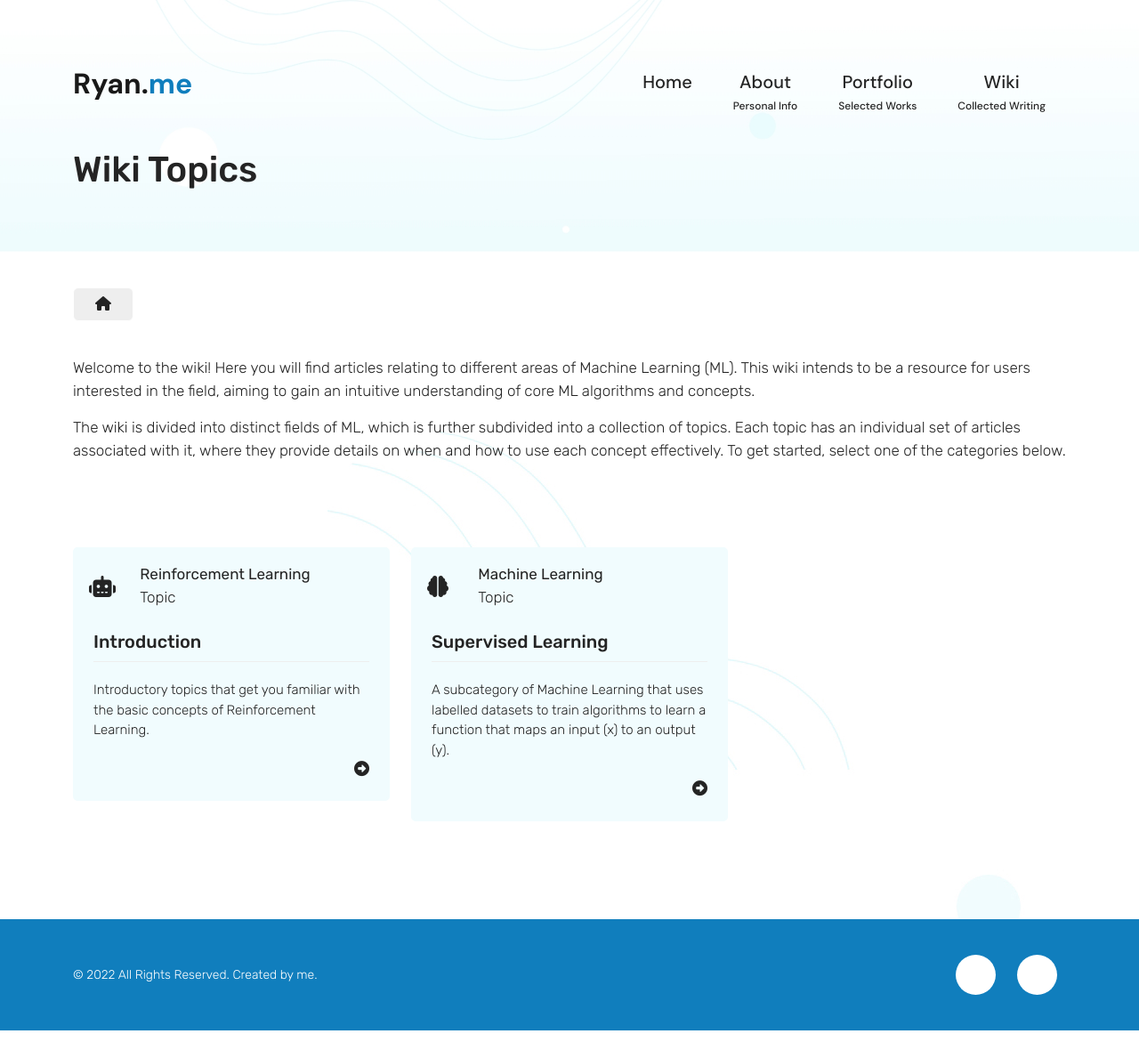
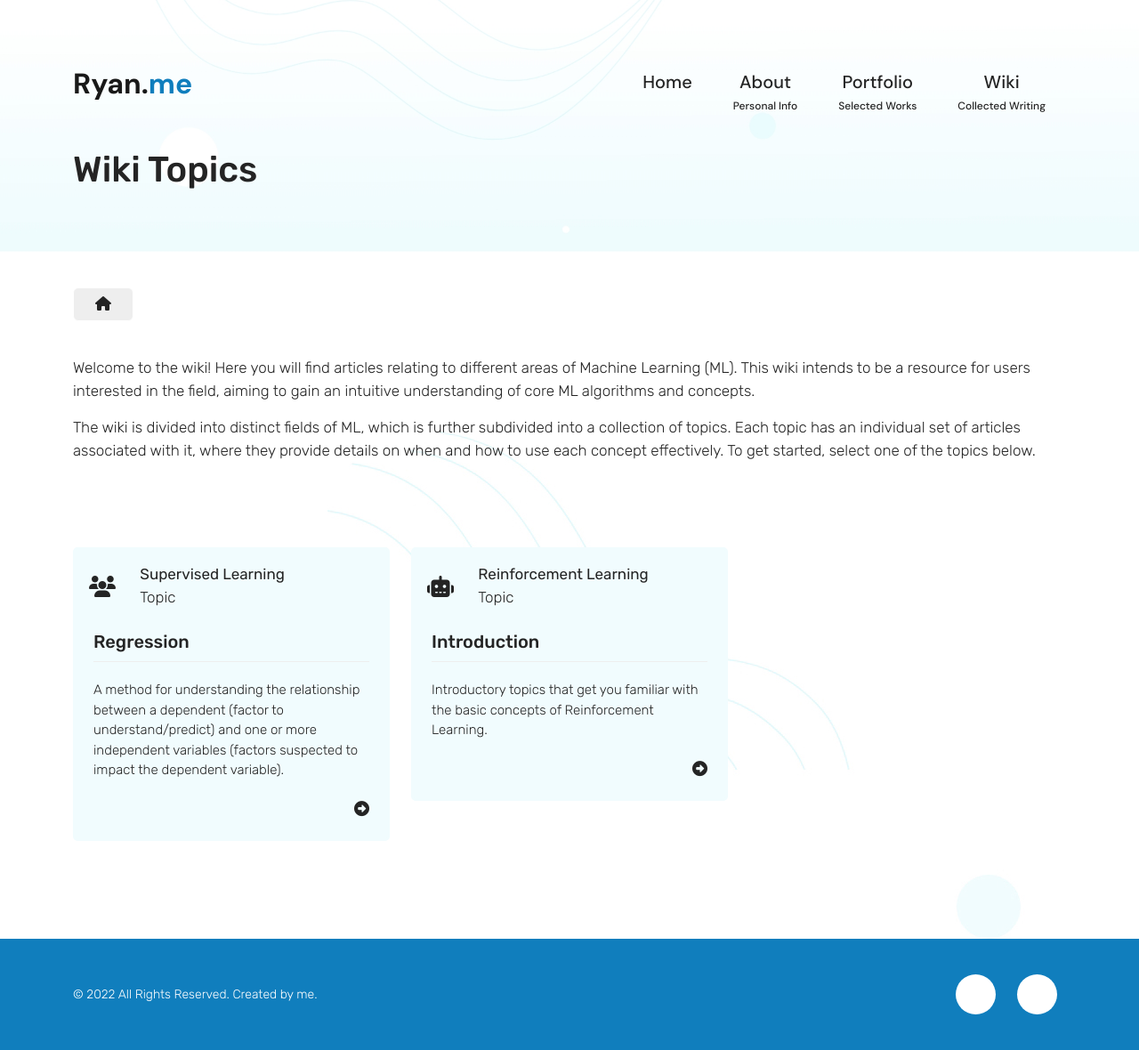
Before and after one commit to Achronus/achronus.github.io, a Jekyll site: the page built from wiki.html, in a window 1280 px wide. Shown: the whole page at 89% size. Built offline with Jekyll 4.4.1, drawn with Linux system fonts in a browser that asks for light colours; nearby versions of some CDN libraries; before the commit the page ends 1158 px from its top, so only the background shows below that.

Commit message:
Updated wiki
- Modified wiki page wording
- Changed wiki topics to type 'article', outputting articles in their topic
- Modified 'wiki-articles' template structure
- Added regression topic

```diff
--- /dev/null
+++ b/_wiki_topics/regression.html
@@ -0,0 +1,7 @@
+---
+title: Regression
+desc: A method for understanding the relationship between a dependent (factor to understand/predict) and one or more independent variables (factors suspected to impact the dependent variable).
+tag: supervised
+type: Article
+layout: wiki-default
+---
--- a/_wiki_topics/rl_intro.html
+++ b/_wiki_topics/rl_intro.html
@@ -2,6 +2,6 @@
 title: Introduction
 desc: Introductory topics that get you familiar with the basic concepts of Reinforcement Learning.
 tag: rl
-type: Topic
+type: Article
 layout: wiki-default
 ---
--- a/_wiki_topics/supervised_learning.html
+++ /dev/null
@@ -1,9 +0,0 @@
----
-title: Supervised Learning
-desc: A subcategory of Machine Learning that uses labelled datasets to train algorithms to learn a function that maps an input (x) to an output (y).
-tag: ml
-list_type: site.wiki_topics
-type: Topic
-layout: wiki-default
----
-<p>A subcategory of Machine Learning that uses labelled datasets to train algorithms to learn a function that maps an input (x) to an output (y). Divided into two types of problems (classification and regression), a model can accurately classify data or predict outcomes based on the given dataset.</p>
--- a/wiki.html
+++ b/wiki.html
@@ -5,4 +5,4 @@
 layout: wiki-default
 ---
 <p>Welcome to the wiki! Here you will find articles relating to different areas of Machine Learning (ML). This wiki intends to be a resource for users interested in the field, aiming to gain an intuitive understanding of core ML algorithms and concepts.</p>
-<p>The wiki is divided into distinct fields of ML, which is further subdivided into a collection of topics. Each topic has an individual set of articles associated with it, where they provide details on when and how to use each concept effectively. To get started, select one of the categories below.</p>
+<p>The wiki is divided into distinct fields of ML, which is further subdivided into a collection of topics. Each topic has an individual set of articles associated with it, where they provide details on when and how to use each concept effectively. To get started, select one of the topics below.</p>
```
Also changed, not shown: _includes/wiki-articles.html (+4 -4 lines).
